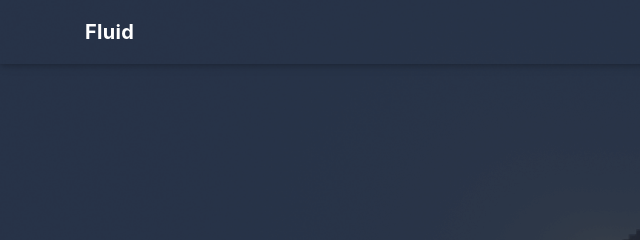
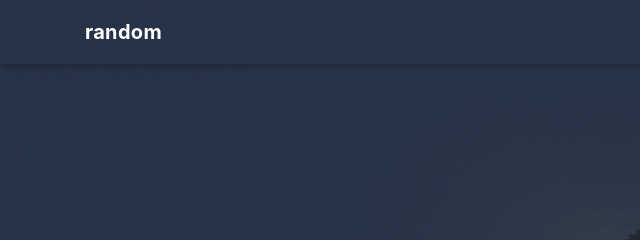
Before and after one commit to wc-xie/wc-xie.github.io, a plain HTML site: page index.html in a window 1280 px wide. Shown: the top 240 px of the page, 0-640 px from the left. Drawn offline with nearby package versions, Linux system fonts and the light colour scheme; some packages are replaced by stand-ins of ours; a script that the page names is missing; a small style sheet from the web is missing.

Commit message:
Site updated: 2022-09-07 17:41:59

```diff
--- a/index.html
+++ b/index.html
@@ -84,7 +84,7 @@
   <nav id="navbar" class="navbar fixed-top  navbar-expand-lg navbar-dark scrolling-navbar">
   <div class="container">
     <a class="navbar-brand" href="/">
-      <strong>Fluid</strong>
+      <strong>random</strong>
     </a>
 
     <button id="navbar-toggler-btn" class="navbar-toggler" type="button" data-toggle="collapse"
```
Also changed, not shown: 2022/09/07/hello-world/index.html (+1 -1 lines), 404.html (+1 -1 lines), about/index.html (+1 -1 lines), archives/2022/09/index.html (+1 -1 lines), archives/2022/index.html (+1 -1 lines), archives/index.html (+1 -1 lines), categories/index.html (+1 -1 lines), links/index.html (+1 -1 lines), tags/index.html (+1 -1 lines).
